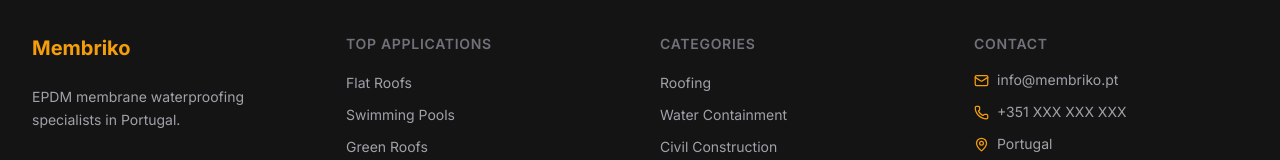
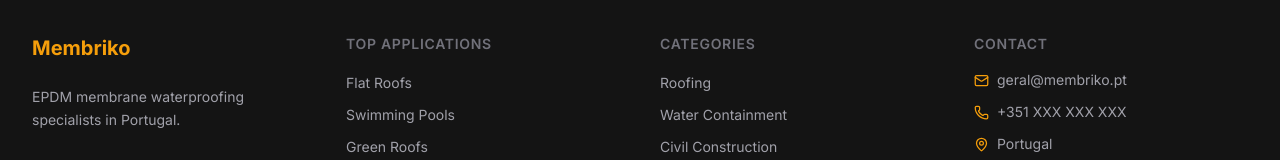
Before and after one commit to athenacapitao/membriko, a Next.js app: page /en/aplicacoes/roofing/flat-roofs in a window 1280 px wide. Shown: the part 11332-11492 px from the top of the page. Built offline with nearby package versions, Linux system fonts and the light colour scheme.

Commit message:
Update contact email from info@ to geral@membriko.pt
Co-Authored-By: Claude Opus 4.6 <noreply@anthropic.com>

```diff
--- a/src/app/actions/quote.ts
+++ b/src/app/actions/quote.ts
@@ -34,7 +34,7 @@ export async function submitQuote(data: QuoteFormData): Promise<QuoteResult> {
     if (process.env.RESEND_API_KEY) {
       const { Resend } = await import('resend')
       const resend = new Resend(process.env.RESEND_API_KEY)
-      const notificationEmail = process.env.NOTIFICATION_EMAIL ?? 'info@membriko.pt'
+      const notificationEmail = process.env.NOTIFICATION_EMAIL ?? 'geral@membriko.pt'
 
       // Notification to team
       await resend.emails.send({
--- a/src/components/Footer.tsx
+++ b/src/components/Footer.tsx
@@ -105,11 +105,11 @@ export function Footer({ locale }: FooterProps): React.JSX.Element {
             <ul className="space-y-3">
               <li>
                 <a
-                  href="mailto:info@membriko.pt"
+                  href="mailto:geral@membriko.pt"
                   className="flex items-center gap-2 text-sm text-text-muted hover:text-white transition-colors"
                 >
                   <Mail size={15} className="shrink-0 text-accent" />
-                  info@membriko.pt
+                  geral@membriko.pt
                 </a>
               </li>
               <li>
--- a/src/components/seo/JsonLd.tsx
+++ b/src/components/seo/JsonLd.tsx
@@ -20,8 +20,7 @@ export function LocalBusinessSchema() {
         name: 'Membriko',
         description: 'Especialistas em membranas EPDM em Portugal. Impermeabilização de coberturas, piscinas, lagos, fundações e mais.',
         url: 'https://membriko.pt',
-        telephone: '+351-XXX-XXX-XXX',
-        email: 'info@membriko.pt',
+        email: 'geral@membriko.pt',
         address: {
           '@type': 'PostalAddress',
           addressCountry: 'PT',
```
Also changed, not shown: 1 other file (tests, documents, lock files or other folders).
